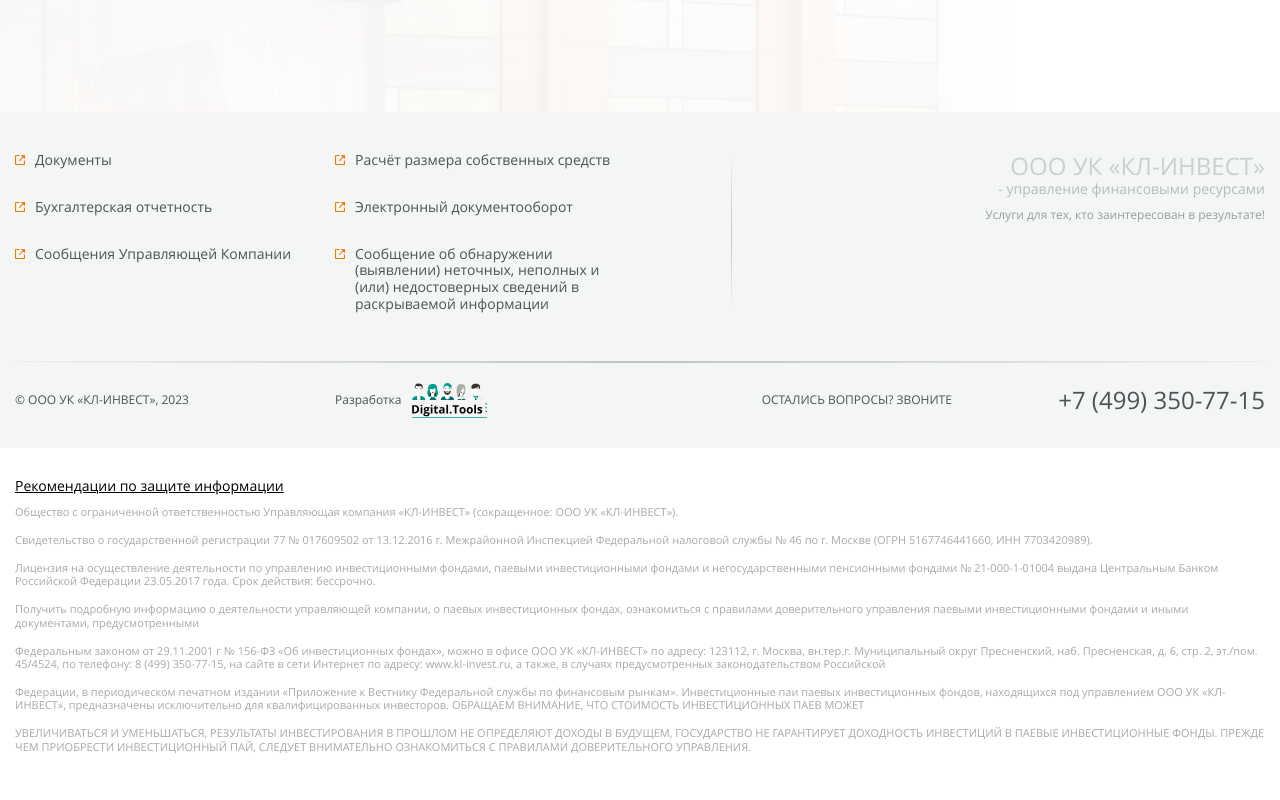
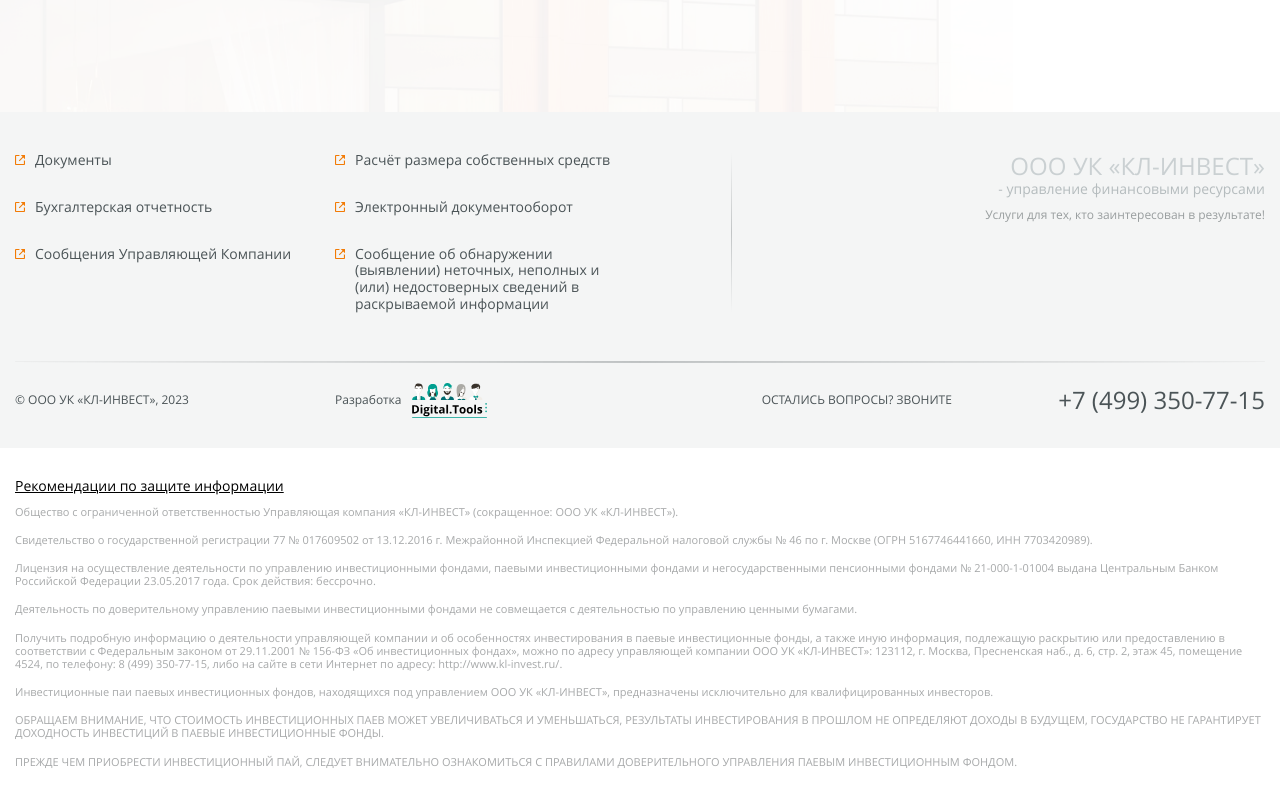
Before and after one commit to evgsbel/kl-inv, a website: page src/pages/home.html in a window 1280 px wide. Shown: the part 2482-3282 px from the top of the page. Drawn offline with nearby package versions, Linux system fonts and the light colour scheme; files that its build step writes are made by us from their sources; files whose address does not match are found by name.

Commit message:
fix footer info

```diff
--- a/src/partials/footer.html
+++ b/src/partials/footer.html
@@ -58,29 +58,25 @@
         <p>Общество с ограниченной ответственностью Управляющая компания «КЛ-ИНВЕСТ» (сокращенное: ООО УК
           «КЛ-ИНВЕСТ»).</p>
         <p>Свидетельство о государственной регистрации 77 № 017609502 от 13.12.2016 г. Межрайонной Инспекцией
-          Федеральной
-          налоговой службы № 46 по г. Москве (ОГРН 5167746441660, ИНН 7703420989).</p>
-        <p>Лицензия на осуществление деятельности по управлению инвестиционными фондами, паевыми инвестиционными фондами
-          и
-          негосударственными пенсионными фондами № 21-000-1-01004 выдана Центральным Банком Российской Федерации
-          23.05.2017
-          года. Срок действия: бессрочно.</p>
-        <p>Получить подробную информацию о деятельности управляющей компании, о паевых инвестиционных фондах,
-          ознакомиться с
-          правилами доверительного управления паевыми инвестиционными фондами и иными документами, предусмотренными</p>
-        <p>Федеральным законом от 29.11.2001 г № 156-ФЗ «Об инвестиционных фондах», можно в офисе ООО УК «КЛ-ИНВЕСТ» по
-          адресу: 123112, г. Москва, вн.тер.г. Муниципальный округ Пресненский, наб. Пресненская, д. 6, стр. 2, эт./пом.
-          45/4524, по телефону: 8 (499) 350-77-15, на сайте в сети Интернет по адресу: www.kl-invest.ru, а также, в
-          случаях
-          предусмотренных законодательством Российской</p>
-        <p>Федерации, в периодическом печатном издании «Приложение к Вестнику Федеральной службы по финансовым рынкам».
-          Инвестиционные паи паевых инвестиционных фондов, находящихся под управлением ООО УК «КЛ-ИНВЕСТ», предназначены
-          исключительно для квалифицированных инвесторов. ОБРАЩАЕМ ВНИМАНИЕ, ЧТО СТОИМОСТЬ ИНВЕСТИЦИОННЫХ ПАЕВ МОЖЕТ</p>
-        <p>УВЕЛИЧИВАТЬСЯ И УМЕНЬШАТЬСЯ, РЕЗУЛЬТАТЫ ИНВЕСТИРОВАНИЯ В ПРОШЛОМ НЕ ОПРЕДЕЛЯЮТ ДОХОДЫ В БУДУЩЕМ, ГОСУДАРСТВО
-          НЕ
-          ГАРАНТИРУЕТ ДОХОДНОСТЬ ИНВЕСТИЦИЙ В ПАЕВЫЕ ИНВЕСТИЦИОННЫЕ ФОНДЫ. ПРЕЖДЕ ЧЕМ ПРИОБРЕСТИ ИНВЕСТИЦИОННЫЙ ПАЙ,
-          СЛЕДУЕТ
-          ВНИМАТЕЛЬНО ОЗНАКОМИТЬСЯ С ПРАВИЛАМИ ДОВЕРИТЕЛЬНОГО УПРАВЛЕНИЯ.</p>
+          Федеральной налоговой службы № 46 по г. Москве (ОГРН 5167746441660, ИНН 7703420989).</p>
+        <p>Лицензия на осуществление деятельности по управлению инвестиционными фондами, паевыми инвестиционными
+          фондами и негосударственными пенсионными фондами № 21-000-1-01004 выдана Центральным Банком Российской
+          Федерации 23.05.2017 года. Срок действия: бессрочно.</p>
+        <p>Деятельность по доверительному управлению паевыми инвестиционными фондами не совмещается с деятельностью по
+          управлению ценными бумагами.</p>
+        <p>Получить подробную информацию о деятельности управляющей компании и об особенностях инвестирования в паевые
+          инвестиционные фонды, а также иную информация, подлежащую раскрытию или предоставлению в соответствии с
+          Федеральным законом от 29.11.2001 № 156-ФЗ «Об инвестиционных фондах», можно по адресу управляющей компании
+          ООО УК «КЛ-ИНВЕСТ»: 123112, г. Москва, Пресненская наб., д. 6, стр. 2, этаж 45, помещение 4524, по телефону: 8
+          (499) 350-77-15, либо на сайте в сети Интернет по адресу: http://www.kl-invest.ru/.</p>
+        <p>Инвестиционные паи паевых инвестиционных фондов, находящихся под управлением ООО УК «КЛ-ИНВЕСТ»,
+          предназначены исключительно для квалифицированных инвесторов.</p>
+        <p>ОБРАЩАЕМ ВНИМАНИЕ, ЧТО СТОИМОСТЬ ИНВЕСТИЦИОННЫХ ПАЕВ МОЖЕТ УВЕЛИЧИВАТЬСЯ И УМЕНЬШАТЬСЯ, РЕЗУЛЬТАТЫ
+          ИНВЕСТИРОВАНИЯ В ПРОШЛОМ НЕ ОПРЕДЕЛЯЮТ ДОХОДЫ В БУДУЩЕМ, ГОСУДАРСТВО НЕ ГАРАНТИРУЕТ ДОХОДНОСТЬ ИНВЕСТИЦИЙ В
+          ПАЕВЫЕ ИНВЕСТИЦИОННЫЕ ФОНДЫ.</p>
+        <p>ПРЕЖДЕ ЧЕМ ПРИОБРЕСТИ ИНВЕСТИЦИОННЫЙ ПАЙ, СЛЕДУЕТ ВНИМАТЕЛЬНО ОЗНАКОМИТЬСЯ С ПРАВИЛАМИ ДОВЕРИТЕЛЬНОГО
+          УПРАВЛЕНИЯ ПАЕВЫМ ИНВЕСТИЦИОННЫМ ФОНДОМ.</p>
+
       </div>
     </div>
   </div>
```
Also changed, not shown: dist/about.html, dist/contacts.html, dist/home.html, dist/info.html, dist/service.html.
